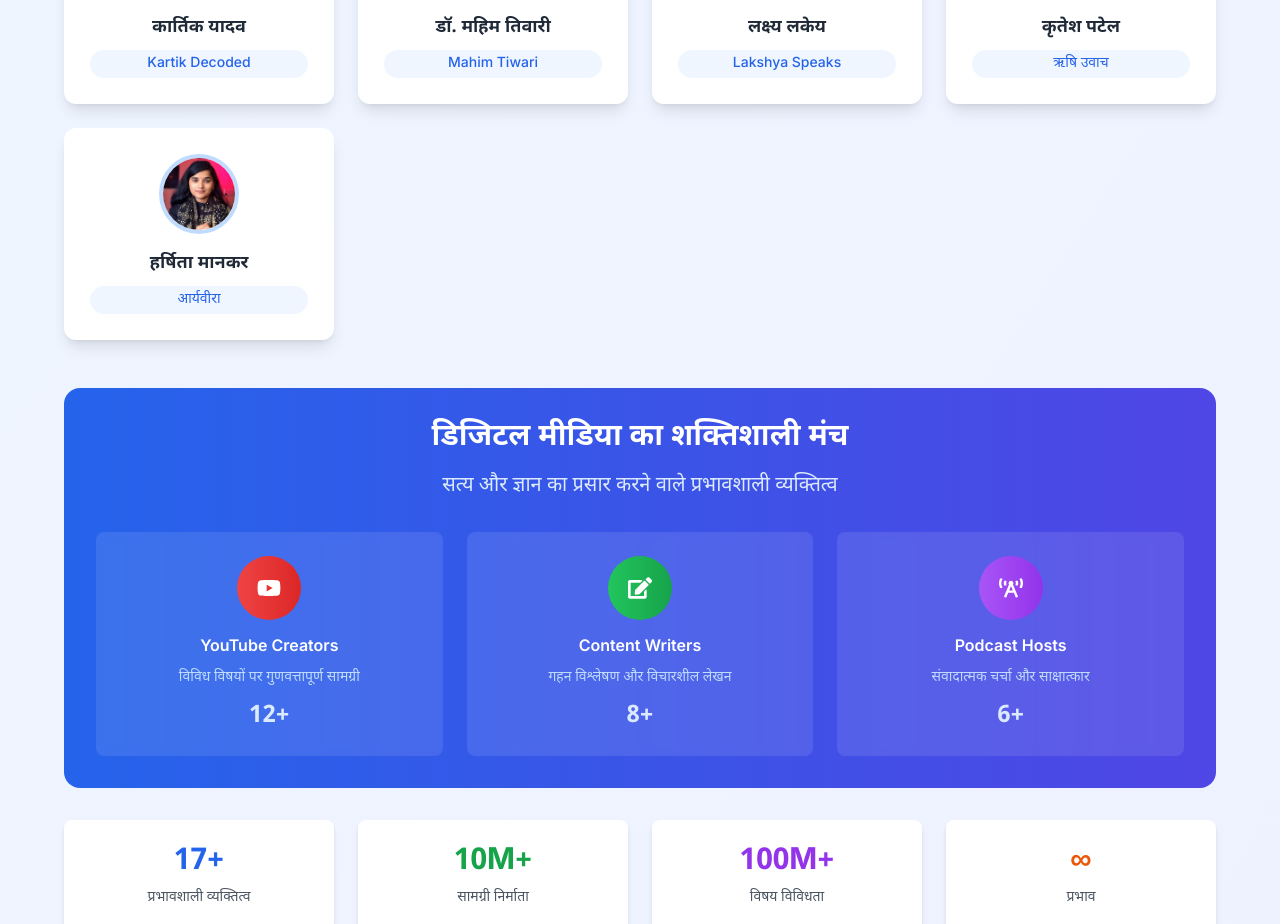
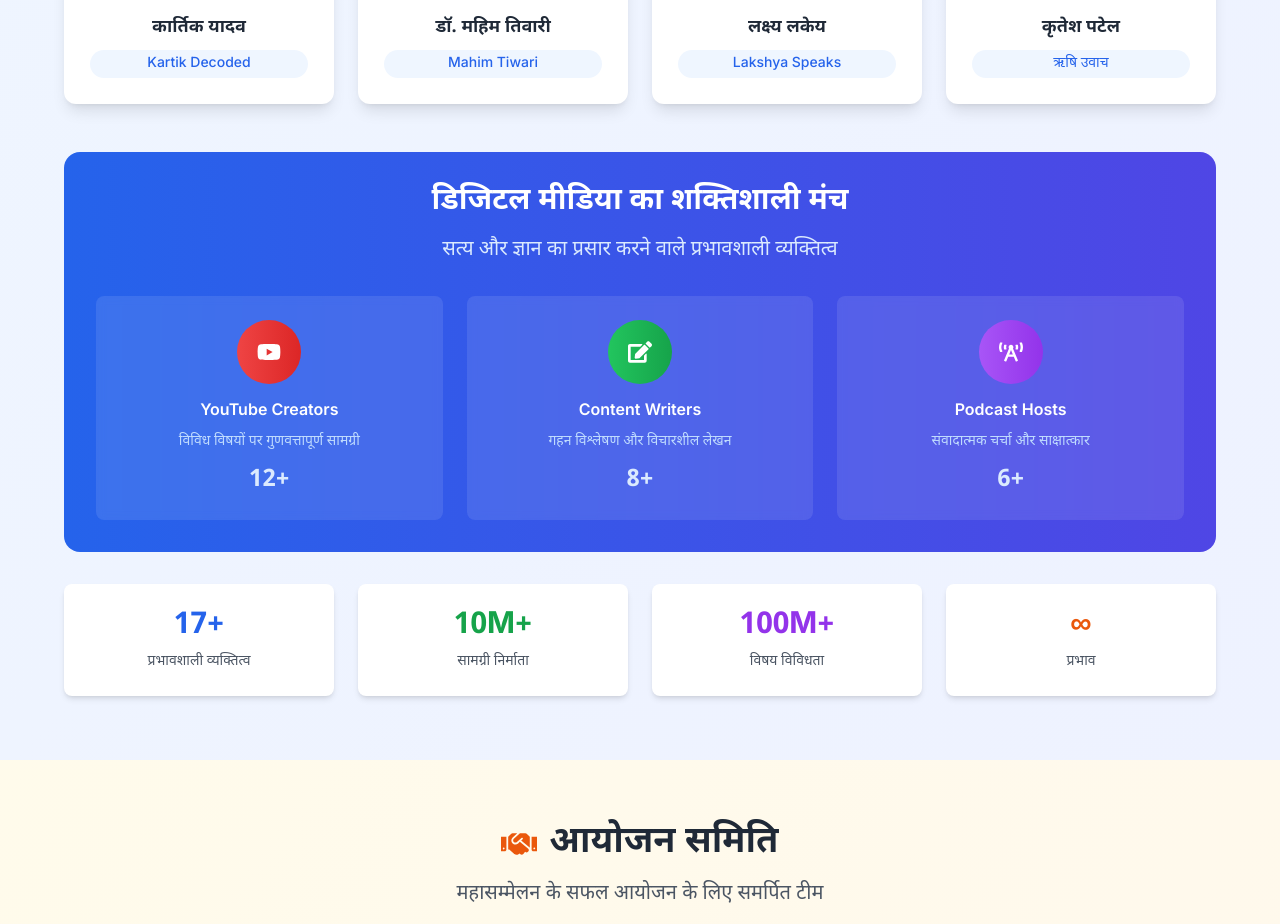
Before and after one commit to Ankitjangid33/maha-samelan-2025, a React (Create React App) app: page / in a window 1280 px wide. Shown: the part 10101-11025 px from the top of the page. Built offline with nearby package versions, Linux system fonts and the light colour scheme.

Commit message:
second commit

```diff
--- a/src/components/SocialInfluencers.jsx
+++ b/src/components/SocialInfluencers.jsx
@@ -23,7 +23,7 @@ import {
 } from "react-icons/gi";
 
 const SocialInfluencers = () => {
-  const [ setHoveredInfluencer] = useState(null);
+  const [setHoveredInfluencer] = useState(null);
 
   const influencers = [
     {
@@ -121,12 +121,6 @@ const SocialInfluencers = () => {
       channel: "ऋषि उवाच",
       icon: GiWizardStaff,
       image: "/rishi-uvach.png",
-    },
-    {
-      name: "हर्षिता मानकर",
-      channel: "आर्यवीरा",
-      icon: GiCrossedSwords,
-      image: "/aryaveera.png",
     },
   ];
 
```
